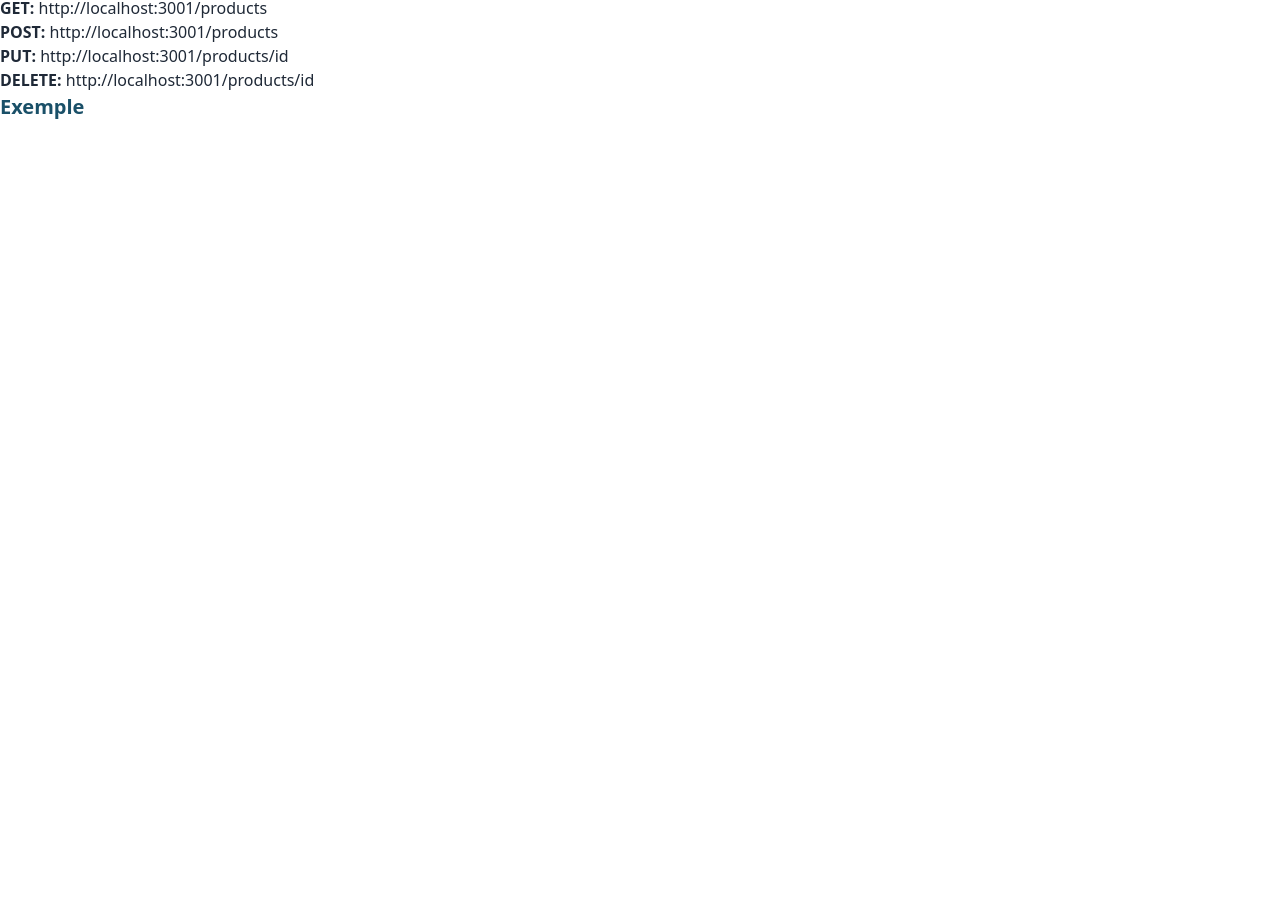
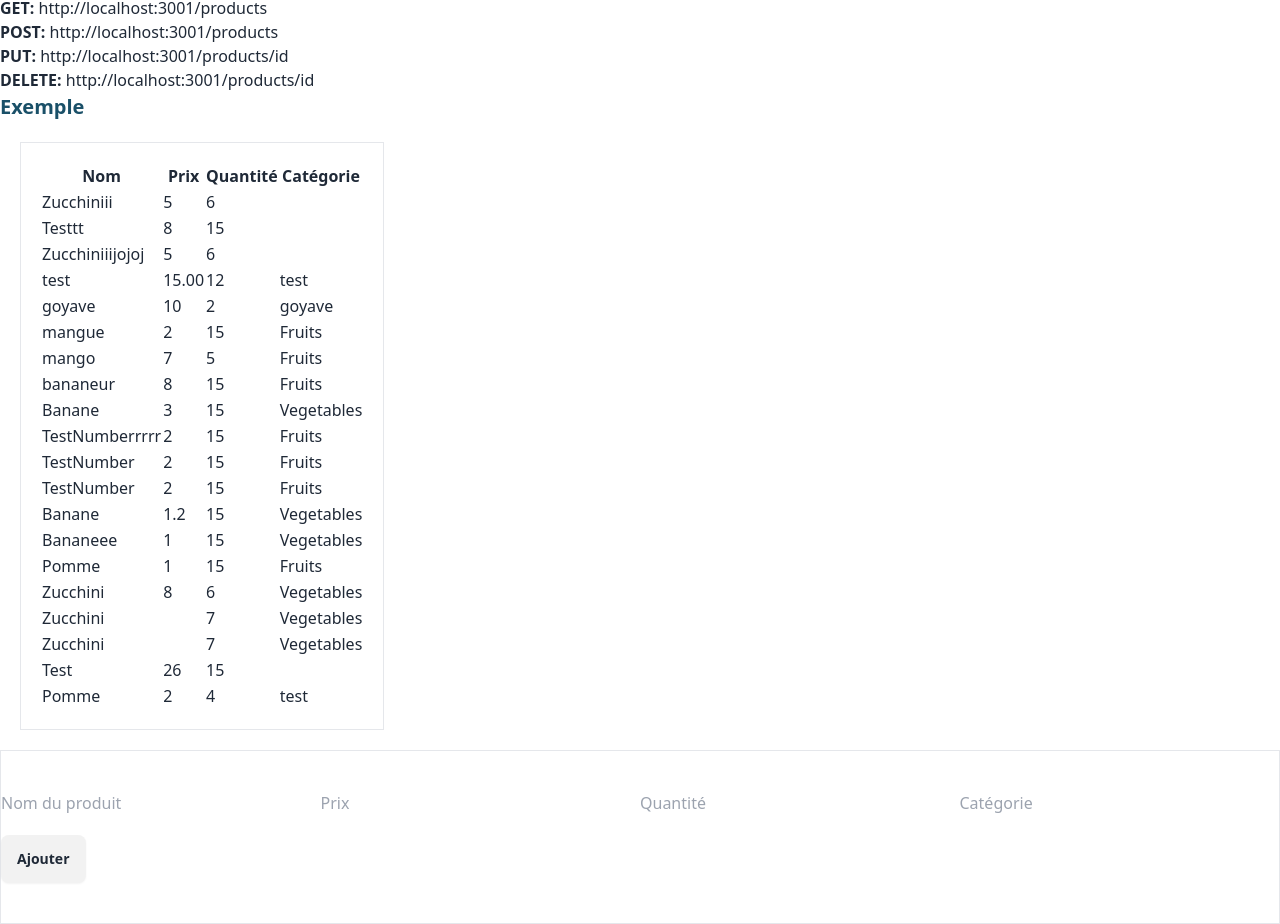
Before and after one commit to Kevin97231/20240903_ReactJs, a React (Vite) app: page /requete-api in a window 1280 px wide. Shown: the part 451-1375 px from the top of the page. Before the commit the page ends 800 px from the top, so only its background shows below. Built offline with nearby package versions, Linux system fonts and the light colour scheme; data requests are answered from the project's data file.

Commit message:
push exo consigne

```diff
--- a/db.json
+++ b/db.json
@@ -132,6 +132,13 @@
       "name": "Test",
       "number": 15,
       "price": 26
+    },
+    {
+      "id": "6227",
+      "category": "test",
+      "name": "Pomme",
+      "number": "4",
+      "price": "2"
     }
   ]
 }
--- a/package.json
+++ b/package.json
@@ -11,6 +11,7 @@
     "json-server": "json-server --watch --port 3001 db.json"
   },
   "dependencies": {
+    "axios": "^1.7.7",
     "json-server": "^1.0.0-beta.2",
     "react": "^18.3.1",
     "react-dom": "^18.3.1",
--- a/src/App.jsx
+++ b/src/App.jsx
@@ -10,6 +10,7 @@ import { HookUseEffect } from "./view/HookUseEffect";
 import { CycleDeVie } from "./view/CycleDeVie";
 import { ComposantClass } from "./view/ComposantClass";
 import { RequeteApi } from "./view/RequeteApi";
+import { ExerciceApi } from "./view/ExerciceApi";
 
 function App() {
   return (
@@ -18,7 +19,7 @@ function App() {
         <Navbar />
         <Routes>
           <Route path="/" element={<JsxTheorie />} />
-          <Route path="/hook-use-state" element={<HookUseState />} />
+          <Route path="hook-use-state" element={<HookUseState />} />
           <Route path="formulaire" element={<Formulaire />} />
           <Route path="flux" element={<Flux />} />
           <Route path="exercice" element={<Exercice />} />
@@ -26,6 +27,7 @@ function App() {
           <Route path="cycle-de-vie" element={<CycleDeVie />} />
           <Route path="cycle-de-vie/class" element={<ComposantClass />} />
           <Route path="requete-api" element={<RequeteApi />} />
+          <Route path="exercice-api" element={<ExerciceApi />} />
         </Routes>
       </BrowserRouter>
     </>
--- a/src/components/ExempleRequetes.jsx
+++ b/src/components/ExempleRequetes.jsx
@@ -1,7 +1,109 @@
+import axios from "axios";
+import { useEffect } from "react";
+import { useState } from "react";
+
 export const ExempleRequetes = () => {
+  const url = "http://localhost:3001/products";
+
+  const [products, setProducts] = useState([]);
+
+  useEffect(() => {
+    const fetchData = () => {
+      axios
+        .get(url)
+        .then((response) => {
+          console.log(response.data);
+          setProducts(response.data);
+        })
+        .catch((err) => console.error(err.message))
+        .finally(() => console.log("Requête terminée"));
+    };
+
+    fetchData();
+  }, []);
+
+  const addProduct = (e) => {
+    e.preventDefault();
+
+    const formData = new FormData(e.target);
+
+    const newProduct = {
+      category: formData.get("category"),
+      name: formData.get("name"),
+      number: formData.get("number"),
+      price: formData.get("price"),
+    };
+
+    axios
+      .post(url, newProduct)
+      // Axios en réponse retourne l'objet que l'on vient de rajouter
+      //   donc response.data est égale au nouveau produit
+      .then((response) =>
+        setProducts((prevValue) => [...prevValue, response.data])
+      )
+      .catch((err) => console.error(err));
+  };
+
   return (
     <>
       <h2>Exemple</h2>
+      <div className="border m-5 p-5 w-fit">
+        <table>
+          <thead>
+            <tr>
+              <th>Nom</th>
+              <th>Prix</th>
+              <th>Quantité</th>
+              <th>Catégorie</th>
+            </tr>
+          </thead>
+          <tbody>
+            {products.map((product) => (
+              <tr key={product.id}>
+                <td>{product.name}</td>
+                <td>{product.price}</td>
+                <td>{product.number}</td>
+                <td>{product.category}</td>
+              </tr>
+            ))}
+          </tbody>
+        </table>
+      </div>
+      {/* FORMULAIRE */}
+      <div className="py-10 border">
+        <form onSubmit={addProduct}>
+          <div className="grid grid-cols-4 mb-5">
+            <input
+              type="text"
+              placeholder="Nom du produit"
+              name="name"
+              className="flex"
+            />
+            <input
+              type="number"
+              placeholder="Prix"
+              name="price"
+              className="flex"
+            />
+            <input
+              type="number"
+              placeholder="Quantité"
+              name="number"
+              className="flex"
+            />
+            <input
+              type="text"
+              placeholder="Catégorie"
+              name="category"
+              className="flex"
+            />
+          </div>
+
+          <button type="submit" className="btn">
+            Ajouter
+          </button>
+        </form>
+      </div>
     </>
   );
 };
--- a/src/components/Navbar.jsx
+++ b/src/components/Navbar.jsx
@@ -1,3 +1,4 @@
+/* eslint-disable react/no-unescaped-entities */
 import { Link } from "react-router-dom";
 
 export const Navbar = () => {
@@ -46,6 +47,9 @@ export const Navbar = () => {
             <li>
               <Link to={"/exercice"}>Exercice</Link>
             </li>
+            <li>
+              <Link to={"/exercice-api"}>Exercice API</Link>
+            </li>
           </ul>
         </div>
         <Link className="btn btn-ghost text-xl" to={"/"}>
@@ -73,7 +77,10 @@ export const Navbar = () => {
             <Link to={"/requete-api"}>Requettes API</Link>
           </li>
           <li>
-            <Link to={"/exercice"}>Exercice</Link>
+            <Link to={"/exercice"}>Exercice 'fruits'</Link>
+          </li>
+          <li>
+            <Link to={"/exercice-api"}>Exercice API</Link>
           </li>
         </ul>
       </div>
--- /dev/null
+++ b/src/view/ExerciceApi.jsx
@@ -0,0 +1,3 @@
+export const ExerciceApi = () => {
+  return <h1 className="pt-20">Exercie API</h1>;
+};
```
Also changed, not shown: src/components/exerciceAPI/Consigne.jsx (added, +43 -0 lines), 1 other file (tests, documents, lock files or other folders). Lines whose indentation alone changed are shown as unchanged.
